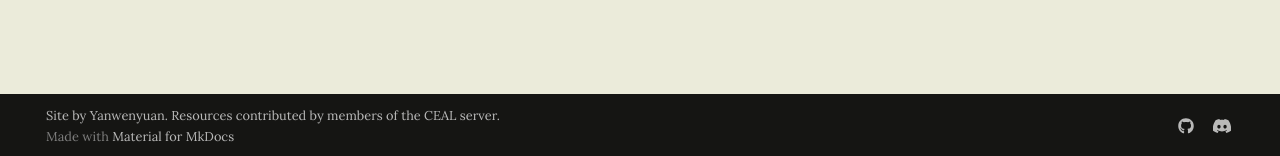
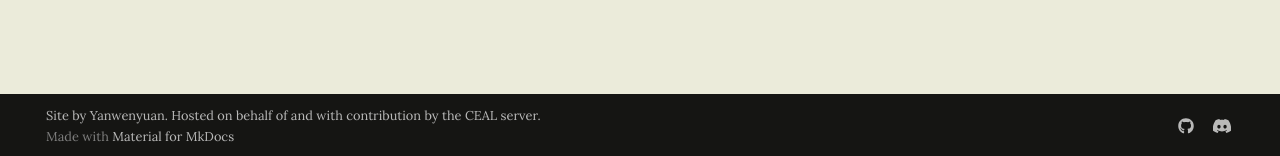
Before and after one commit to yanwenywan/ceal-server-resources, an MkDocs documentation site: the page built from docs/cc/beginners-guide.md, in a window 1280 px wide. Shown: the part 741-897 px from the top of the page. Built offline with MkDocs 1.6.1 and Material for MkDocs 9.7.7, drawn with Linux system fonts in a browser that asks for light colours; some web fonts are replaced; some of the changed lines change nothing that is shown.

Commit message:
update home

```diff
--- a/mkdocs.yml
+++ b/mkdocs.yml
@@ -68,7 +68,7 @@
     - icon: fontawesome/brands/discord
       link: https://discord.gg/XSa5euWbvP
 
-copyright: Site by Yanwenyuan. Resources contributed by members of the CEAL server.
+copyright: Site by Yanwenyuan. Hosted on behalf of and with contribution by the CEAL server.
 
 extra_css:
   - stylesheets/extra.css
--- a/overrides/home.html
+++ b/overrides/home.html
@@ -187,8 +187,8 @@
           <img src="assets/ceal-logo-yang.svg" draggable="false">
         </div>
         <div class="tx-hero__content">
-            <h1> 漢字在此 CEAL Server Resources </h1>
-            <p>向天地問好 This site is under construction</p>
+            <h1> 東方古文學會藏書館 CEAL Server Resources </h1>
+            <p>Guides, Papers, books, and other useful resources for Classical Chinese or Classical East Asian languages in general, contributed by members of the <i>Classical East Asian Languages</i> discord server.</p>
 
 
             <label class="md-icon tx-hero__icon i-am-hidden">
```
